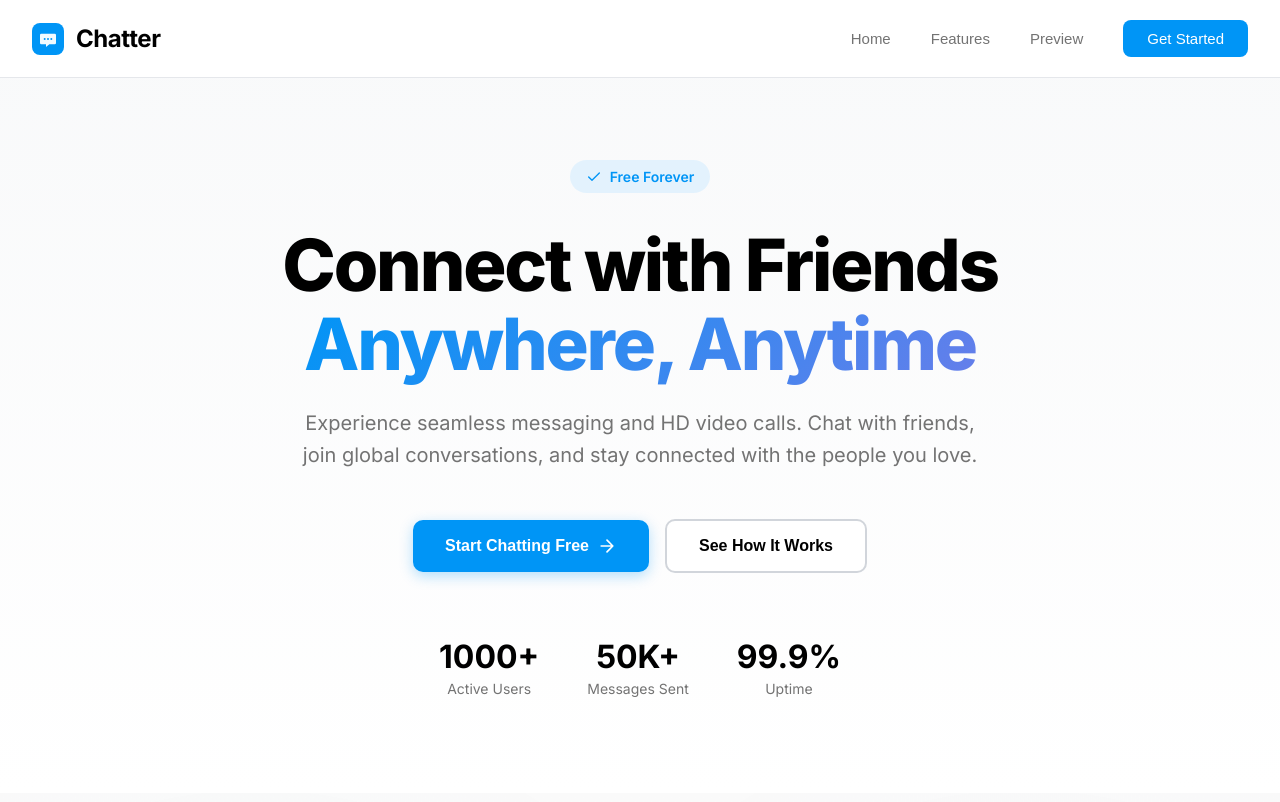
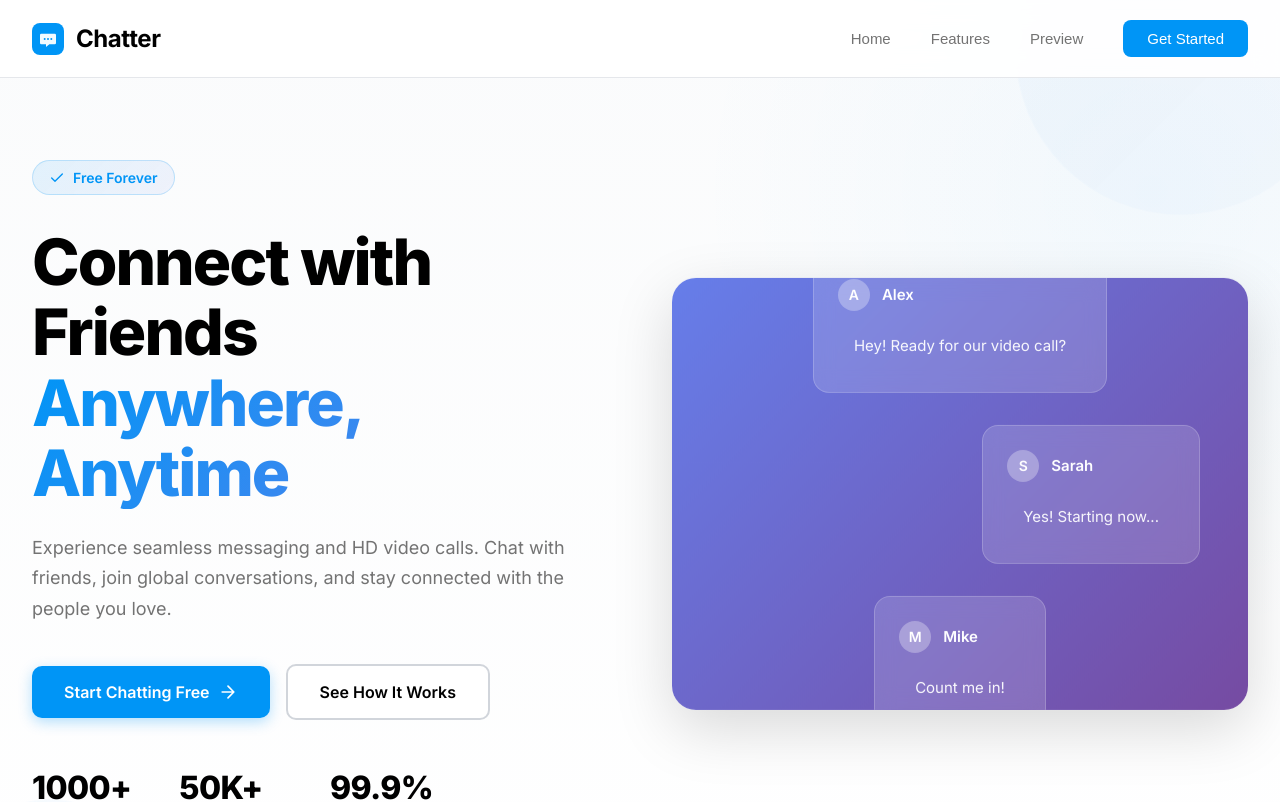
Before and after one commit to sakshampokharel01-beep/Chatter, a React (Vite) app: page / in a window 1280 px wide. Shown: the top 802 px of the page. Built offline with nearby package versions, Linux system fonts and the light colour scheme; no server answers.

Commit message:
Redesign hero section with premium SaaS style, Inter font, and engaging visuals

```diff
--- a/src/components/LandingPage.jsx
+++ b/src/components/LandingPage.jsx
@@ -147,8 +147,11 @@ export default function LandingPage({ onGetStarted }) {
 
       {/* Hero Section */}
       <section className="hero" id="hero">
+        <div className="hero-decoration"></div>
+        <div className="hero-decoration"></div>
         <div className="container">
           <div className="hero-content">
+            <div className="hero-text">
               <div className="hero-badge animate-in">
                 <svg width="16" height="16" viewBox="0 0 24 24" fill="none" stroke="currentColor" strokeWidth="2" strokeLinecap="round" strokeLinejoin="round">
                   <polyline points="20 6 9 17 4 12"/>
@@ -186,6 +189,35 @@ export default function LandingPage({ onGetStarted }) {
                 <div className="stat-mini">
                   <div className="stat-mini-value">99.9%</div>
                   <div className="stat-mini-label">Uptime</div>
+                </div>
+              </div>
+            </div>
+
+            <div className="hero-visual">
+              <div className="hero-image-container">
+                <div className="hero-image-placeholder">
+                  <div className="chat-bubble-demo">
+                    <div className="bubble-header">
+                      <div className="bubble-avatar">A</div>
+                      <div className="bubble-name">Alex</div>
+                    </div>
+                    <div className="bubble-text">Hey! Ready for our video call?</div>
+                  </div>
+                  <div className="chat-bubble-demo">
+                    <div className="bubble-header">
+                      <div className="bubble-avatar">S</div>
+                      <div className="bubble-name">Sarah</div>
+                    </div>
+                    <div className="bubble-text">Yes! Starting now...</div>
+                  </div>
+                  <div className="chat-bubble-demo">
+                    <div className="bubble-header">
+                      <div className="bubble-avatar">M</div>
+                      <div className="bubble-name">Mike</div>
+                    </div>
+                    <div className="bubble-text">Count me in!</div>
+                  </div>
+                </div>
               </div>
             </div>
           </div>
--- a/src/styles/LandingPage.css
+++ b/src/styles/LandingPage.css
@@ -1,13 +1,13 @@
 /* Modern Landing Page - Light Theme */
-@import url('https://fonts.googleapis.com/css2?family=Inter:wght@300;400;500;600;700;800&display=swap');
+@import url('https://fonts.googleapis.com/css2?family=Inter:wght@300;400;500;600;700;800;900&display=swap');
 
 :root {
   --bg-primary: #ffffff;
   --bg-secondary: #f8f9fa;
   --bg-elevated: #ffffff;
 
-  --text-primary: #1a1a1a;
-  --text-secondary: #6b7280;
+  --text-primary: #0a0a0a;
+  --text-secondary: #525252;
   --text-tertiary: #9ca3af;
 
   --accent: #0095f6;
@@ -147,16 +147,49 @@
   transform: rotate(-45deg) translate(7px, -7px);
 }
 
-/* Hero Section */
+/* Hero Section - Premium SaaS Style */
 .hero {
-  padding: 10rem 0 6rem;
-  text-align: center;
-  background: linear-gradient(180deg, #f8f9fa 0%, #ffffff 100%);
+  padding: 10rem 0 8rem;
+  background: linear-gradient(180deg, #fafbfc 0%, #ffffff 100%);
+  position: relative;
+  overflow: hidden;
+}
+
+.hero::before {
+  content: '';
+  position: absolute;
+  top: 0;
+  right: 0;
+  width: 50%;
+  height: 100%;
+  background: radial-gradient(circle at 80% 20%, rgba(0, 149, 246, 0.04) 0%, transparent 50%);
+  pointer-events: none;
 }
 
 .hero-content {
-  max-width: 900px;
+  display: grid;
+  grid-template-columns: 1fr 1fr;
+  gap: 4rem;
+  align-items: center;
+  max-width: 1280px;
   margin: 0 auto;
+  position: relative;
+  z-index: 1;
+}
+
+.hero-text {
+  animation: slideInLeft 0.8s cubic-bezier(0.16, 1, 0.3, 1) both;
+}
+
+@keyframes slideInLeft {
+  from {
+    opacity: 0;
+    transform: translateX(-30px);
+  }
+  to {
+    opacity: 1;
+    transform: translateX(0);
+  }
 }
 
 .hero-badge {
@@ -164,12 +197,23 @@
   align-items: center;
   gap: 0.5rem;
   padding: 0.5rem 1rem;
-  background: var(--accent-light);
+  background: linear-gradient(135deg, rgba(0, 149, 246, 0.1) 0%, rgba(102, 126, 234, 0.08) 100%);
   color: var(--accent);
   border-radius: 50px;
   font-size: 0.875rem;
   font-weight: 600;
   margin-bottom: 2rem;
+  border: 1px solid rgba(0, 149, 246, 0.2);
+  animation: fadeIn 0.6s ease 0.2s both;
+}
+
+@keyframes fadeIn {
+  from {
+    opacity: 0;
+  }
+  to {
+    opacity: 1;
+  }
 }
 
 .hero-badge svg {
@@ -178,12 +222,13 @@
 }
 
 .hero-title {
-  font-size: clamp(2.5rem, 6vw, 4.5rem);
+  font-size: clamp(2.5rem, 5vw, 4rem);
   font-weight: 800;
   line-height: 1.1;
   letter-spacing: -0.03em;
   color: var(--text-primary);
   margin-bottom: 1.5rem;
+  animation: slideInLeft 0.8s cubic-bezier(0.16, 1, 0.3, 1) 0.1s both;
 }
 
 .gradient-text {
@@ -191,25 +236,25 @@
   -webkit-background-clip: text;
   -webkit-text-fill-color: transparent;
   background-clip: text;
+  display: inline-block;
 }
 
 .hero-subtitle {
-  font-size: clamp(1rem, 2vw, 1.25rem);
-  line-height: 1.6;
+  font-size: clamp(1rem, 1.5vw, 1.125rem);
+  line-height: 1.7;
   color: var(--text-secondary);
-  margin-bottom: 3rem;
-  max-width: 700px;
-  margin-left: auto;
-  margin-right: auto;
+  margin-bottom: 2.5rem;
+  max-width: 540px;
+  animation: slideInLeft 0.8s cubic-bezier(0.16, 1, 0.3, 1) 0.2s both;
 }
 
 .hero-buttons {
   display: flex;
   align-items: center;
-  justify-content: center;
   gap: 1rem;
   flex-wrap: wrap;
-  margin-bottom: 4rem;
+  margin-bottom: 3rem;
+  animation: slideInLeft 0.8s cubic-bezier(0.16, 1, 0.3, 1) 0.3s both;
 }
 
 .btn-primary-modern {
@@ -226,6 +271,7 @@
   cursor: pointer;
   transition: all 0.2s ease;
   box-shadow: 0 4px 14px rgba(0, 149, 246, 0.3);
+  font-family: 'Inter', sans-serif;
 }
 
 .btn-primary-modern:hover {
@@ -247,6 +293,7 @@
   border-radius: 10px;
   cursor: pointer;
   transition: all 0.2s ease;
+  font-family: 'Inter', sans-serif;
 }
 
 .btn-secondary-modern:hover {
@@ -258,25 +305,170 @@
 .hero-stats {
   display: flex;
   align-items: center;
-  justify-content: center;
   gap: 3rem;
   flex-wrap: wrap;
+  animation: slideInLeft 0.8s cubic-bezier(0.16, 1, 0.3, 1) 0.4s both;
 }
 
 .stat-mini {
-  text-align: center;
+  text-align: left;
 }
 
 .stat-mini-value {
   font-size: 2rem;
-  font-weight: 700;
+  font-weight: 800;
   color: var(--text-primary);
   margin-bottom: 0.25rem;
+  letter-spacing: -0.02em;
 }
 
 .stat-mini-label {
   font-size: 0.875rem;
   color: var(--text-secondary);
+  font-weight: 500;
+}
+
+/* Hero Visual */
+.hero-visual {
+  position: relative;
+  animation: slideInRight 0.8s cubic-bezier(0.16, 1, 0.3, 1) 0.2s both;
+}
+
+@keyframes slideInRight {
+  from {
+    opacity: 0;
+    transform: translateX(30px);
+  }
+  to {
+    opacity: 1;
+    transform: translateX(0);
+  }
+}
+
+.hero-image-container {
+  position: relative;
+  border-radius: 24px;
+  overflow: hidden;
+  box-shadow: 0 20px 60px rgba(0, 0, 0, 0.15);
+  background: linear-gradient(135deg, #667eea 0%, #764ba2 100%);
+  aspect-ratio: 4/3;
+  animation: float 6s ease-in-out infinite;
+}
+
+@keyframes float {
+  0%, 100% {
+    transform: translateY(0px);
+  }
+  50% {
+    transform: translateY(-10px);
+  }
+}
+
+.hero-image-placeholder {
+  width: 100%;
+  height: 100%;
+  display: flex;
+  align-items: center;
+  justify-content: center;
+  flex-direction: column;
+  gap: 2rem;
+  padding: 3rem;
+  color: white;
+}
+
+.chat-bubble-demo {
+  background: rgba(255, 255, 255, 0.15);
+  backdrop-filter: blur(10px);
+  border: 1px solid rgba(255, 255, 255, 0.2);
+  border-radius: 16px;
+  padding: 1.5rem;
+  max-width: 320px;
+  animation: slideUp 0.6s ease both;
+}
+
+@keyframes slideUp {
+  from {
+    opacity: 0;
+    transform: translateY(20px);
+  }
+  to {
+    opacity: 1;
+    transform: translateY(0);
+  }
+}
+
+.chat-bubble-demo:nth-child(2) {
+  animation-delay: 0.2s;
+  align-self: flex-end;
+}
+
+.chat-bubble-demo:nth-child(3) {
+  animation-delay: 0.4s;
+}
+
+.bubble-header {
+  display: flex;
+  align-items: center;
+  gap: 0.75rem;
+  margin-bottom: 0.75rem;
+}
+
+.bubble-avatar {
+  width: 32px;
+  height: 32px;
+  border-radius: 50%;
+  background: rgba(255, 255, 255, 0.3);
+  display: flex;
+  align-items: center;
+  justify-content: center;
+  font-weight: 600;
+  font-size: 0.875rem;
+}
+
+.bubble-name {
+  font-weight: 600;
+  font-size: 0.9375rem;
+}
+
+.bubble-text {
+  font-size: 0.9375rem;
+  line-height: 1.5;
+  opacity: 0.95;
+}
+
+/* Decorative Elements */
+.hero-decoration {
+  position: absolute;
+  border-radius: 50%;
+  background: linear-gradient(135deg, rgba(0, 149, 246, 0.1) 0%, rgba(102, 126, 234, 0.08) 100%);
+  animation: pulse 4s ease-in-out infinite;
+}
+
+@keyframes pulse {
+  0%, 100% {
+    transform: scale(1);
+    opacity: 0.5;
+  }
+  50% {
+    transform: scale(1.1);
+    opacity: 0.3;
+  }
+}
+
+.hero-decoration:nth-child(1) {
+  width: 300px;
+  height: 300px;
+  top: -100px;
+  right: -50px;
+  animation-delay: 0s;
+}
+
+.hero-decoration:nth-child(2) {
+  width: 200px;
+  height: 200px;
+  bottom: -50px;
+  left: -50px;
+  animation-delay: 1s;
 }
 
 /* Animations */
@@ -1123,3 +1315,71 @@
     font-size: 1.25rem;
   }
 }
+
+
+/* Responsive Hero */
+@media (max-width: 968px) {
+  .hero-content {
+    grid-template-columns: 1fr;
+    gap: 3rem;
+    text-align: center;
+  }
+
+  .hero-text {
+    order: 1;
+  }
+
+  .hero-visual {
+    order: 2;
+  }
+
+  .hero-stats {
+    justify-content: center;
+  }
+
+  .hero-buttons {
+    justify-content: center;
+  }
+
+  .stat-mini {
+    text-align: center;
+  }
+
+  .hero-subtitle {
+    margin-left: auto;
+    margin-right: auto;
+  }
+}
+
+@media (max-width: 640px) {
+  .hero {
+    padding: 7rem 0 4rem;
+  }
+
+  .hero-title {
+    font-size: 2rem;
+  }
+
+  .hero-buttons {
+    flex-direction: column;
+    width: 100%;
+  }
+
+  .btn-primary-modern,
+  .btn-secondary-modern {
+    width: 100%;
+    justify-content: center;
+  }
+
+  .hero-stats {
+    gap: 2rem;
+  }
+
+  .stat-mini-value {
+    font-size: 1.5rem;
+  }
+
+  .chat-bubble-demo {
+    max-width: 100%;
+  }
+}
```
Lines whose indentation alone changed are shown as unchanged.
